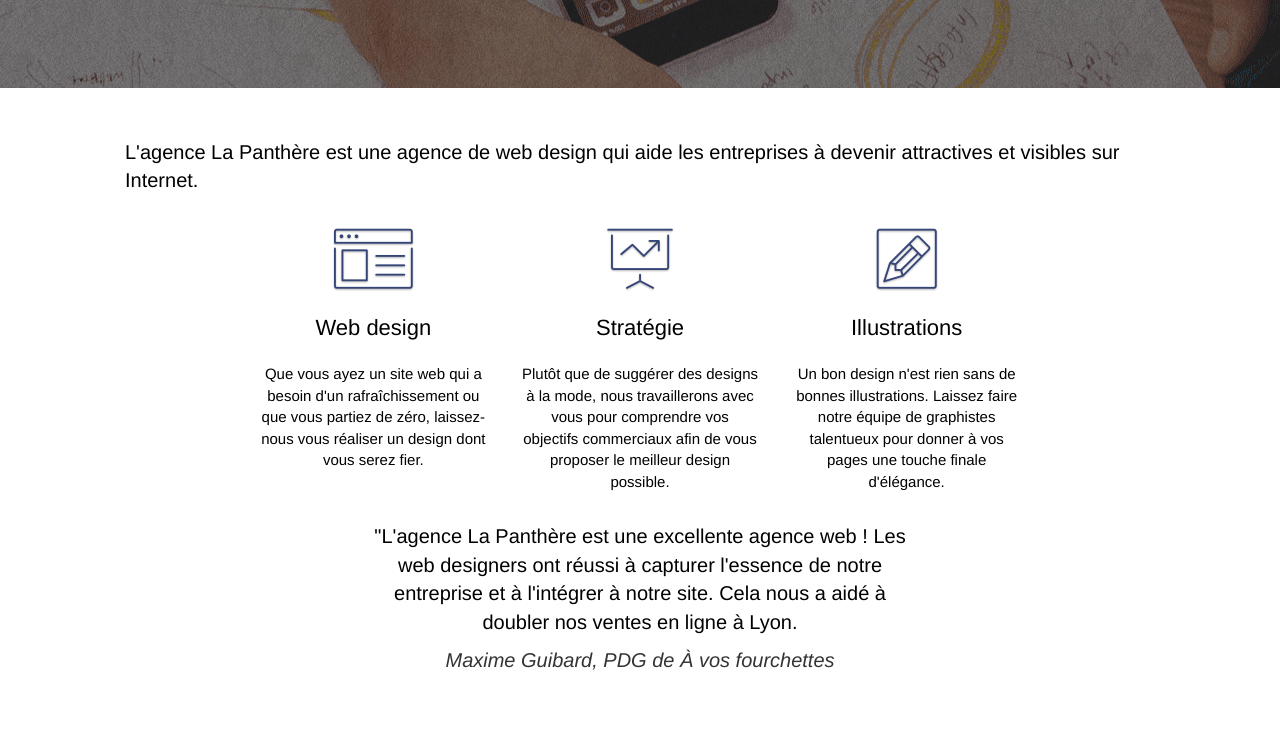
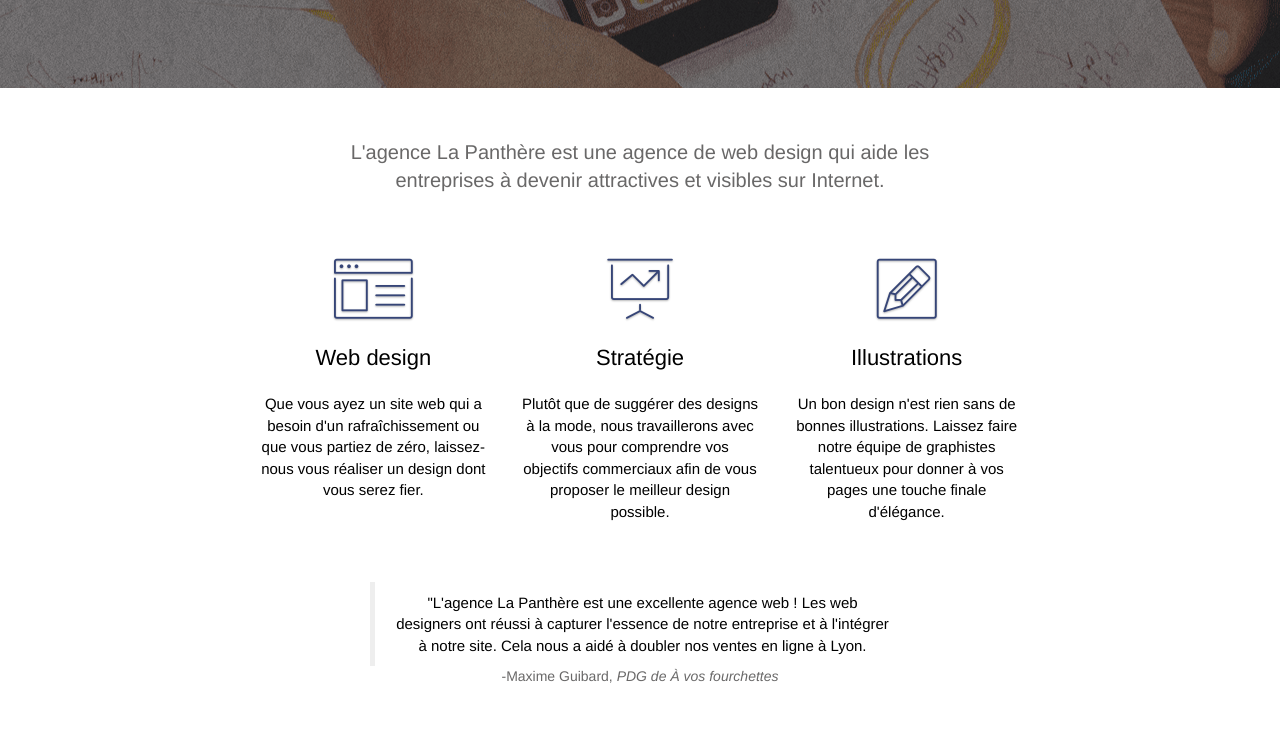
Before and after one commit to LittleBigOne1/P4_la_panthere, a plain HTML site: page index.html in a window 1280 px wide. Shown: the part 500-1233 px from the top of the page. Drawn offline with Linux system fonts and the light colour scheme; files that its build step writes are made by us from their sources.

Commit message:
dernière modifs

```diff
--- a/css/style.css
+++ b/css/style.css
@@ -8,38 +8,66 @@
 .black{
     color: #000000;
 }
-.citation {
+
+.voffset-lg{
+padding-bottom: 50px;
+}
+
+.citation{
+margin-bottom: 0;
+}
+
+.citation,figcaption,cite {
     width: 54%;
     text-align: center;
     margin-left: auto;
     margin-right: auto;
-    padding-top: 20px;
 
 }
 
-.italic {
-    font-style: italic;
-    color: #333333;
+figcaption,cite {
+    color: #696868;
+    margin-left: auto;
+    margin-right: auto;
+    padding-top: 0;
+    margin-top: 0;
 }
 
-.presentation p,
-.description2 p,
+.presentation p{
+    text-align: center;
+    font-size: 2rem;
+    color: #696868;
+    width: 60%;
+    margin-left: auto;
+    margin-right: auto;
+    padding-bottom: 30px;
+}
+.description2 p
 .citation p {
     font-size: 2rem;
 }
-
+.description2 p{
+    text-align: center;
+    font-size: 2rem !important;
+    color: #484848;
+}
 .txt-bloc3 {
     color: rgb(0, 0, 0);
 
 }
 
-.txt-bloc5 p {
-    color: white;
+.row .mg-md{
+    color: #000000 !important;
+}
+
+.row h3{
+    color: white !important;
     font-size: 2rem;
-    z-index: 1111;
     text-align: center;
+}
 
-
+#img-4{
+    margin-bottom: 14px;
 }
 
 form,
--- a/index.html
+++ b/index.html
@@ -11,7 +11,6 @@
 	<meta name="viewport" content="width=device-width, initial-scale=1">
 	<meta name="theme-color" content="#F3976C" />
 	<link rel="shortcut icon" type="image/png" href="favicon.jpg">
-
 	<link rel="stylesheet" type="text/css" href="./css/bootstrap.min.css">
 	<link rel="stylesheet" type="text/css" href="./css/style.css">
 	<link rel="stylesheet" type="text/css" href="./css/font-awesome.min.css">
@@ -143,15 +142,15 @@
 							</div>
 							<div class="row-citation">
 
-								<div class="citation">
-									<p>"L'agence La Panthère est une excellente agence web ! Les
-										web designers ont réussi à capturer l'essence de notre
-										entreprise et à l'intégrer à notre site. Cela nous a aidé à
-										doubler nos ventes en ligne à Lyon.</p>
-									<p class="italic"> Maxime Guibard, PDG de À vos fourchettes</p>
-
-
-								</div>
+								<figure>
+									<blockquote class="citation">
+										<p>"L'agence La Panthère est une excellente agence web ! Les
+											web designers ont réussi à capturer l'essence de notre
+											entreprise et à l'intégrer à notre site. Cela nous a aidé à
+											doubler nos ventes en ligne à Lyon.</p>
+									</blockquote>
+									<figcaption>-Maxime Guibard, <cite>PDG de À vos fourchettes</cite></figcaption>
+								</figure>
 
 
 							</div>
@@ -248,7 +247,7 @@
 								<div class="col-sm-6">
 									<a href="#" data-lightbox="img/4.png" data-gallery-id="gallery-1"
 										data-caption="Conception d'un site pour une agence de mariage"
-										data-frame="snapshot-lb"><img src="img/4.png"
+										data-frame="snapshot-lb"><img src="img/4.png" id="img-4"
 											class="bureau avec un ordinateur, une photo papier, des ciseaux et un cadeau"
 											alt="paris web design logo agence web meilleure agence, Création d'un site web pour agence de mariage" /></a>
 									<h3 class="mg-md text-center">
```
Also changed, not shown: 1 other file.
